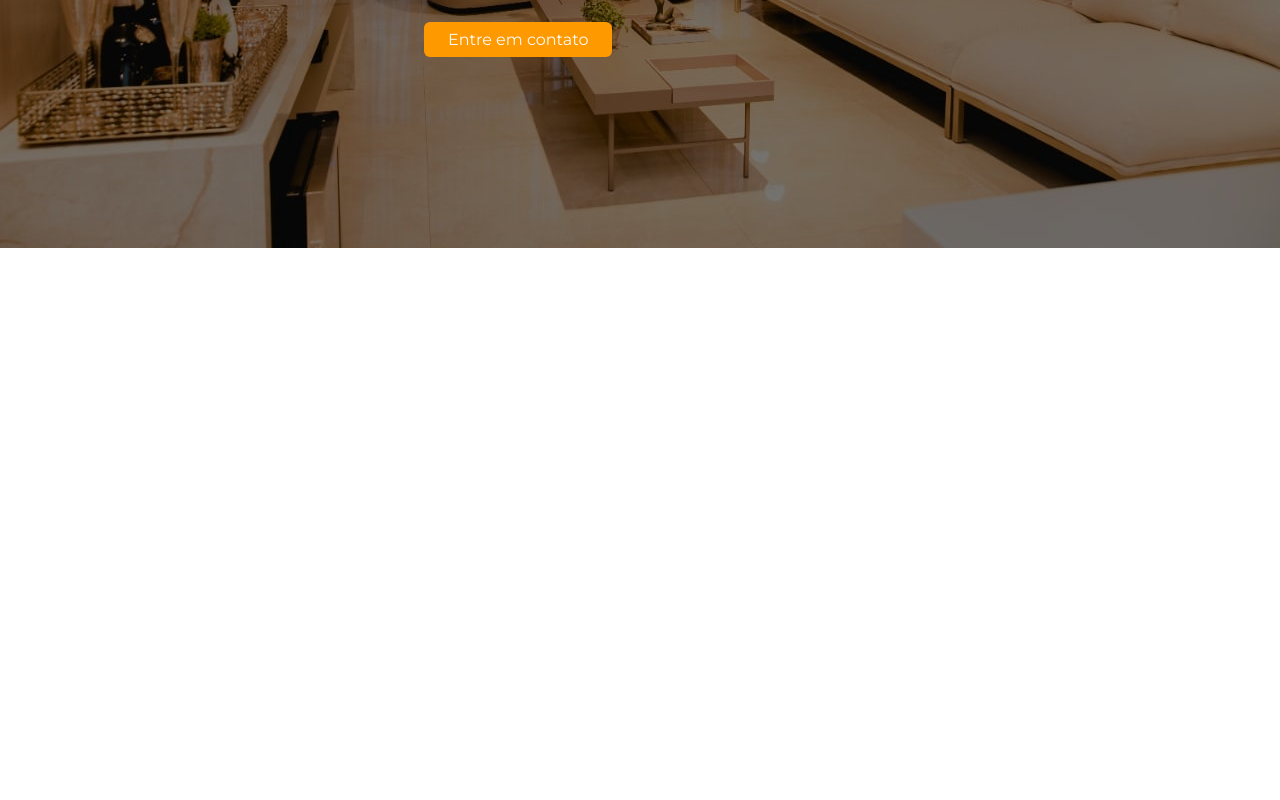
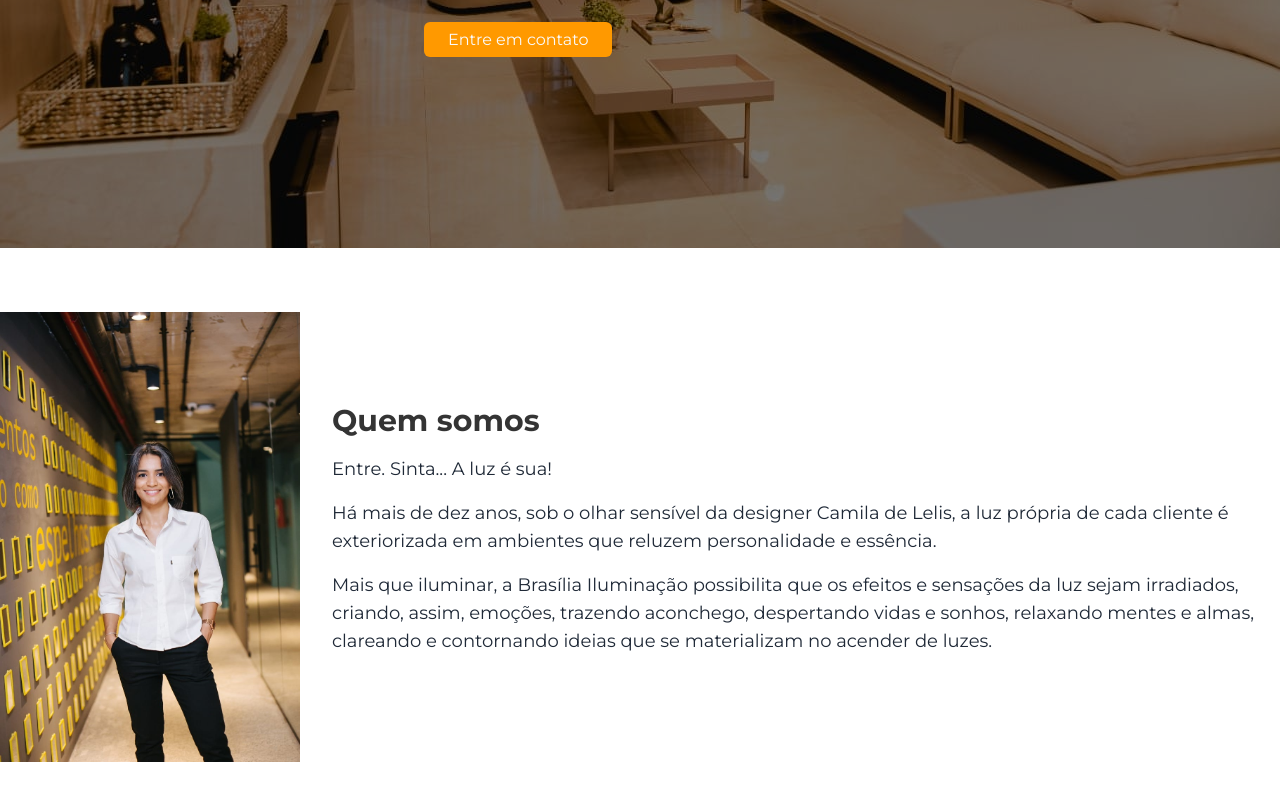
Before and after one commit to CodeTheApp/bi-web, a Next.js app: page / in a window 1280 px wide. Shown: the part 552-1352 px from the top of the page. Before the commit the page ends 800 px from the top, so only its background shows below. Built offline with nearby package versions, Linux system fonts and the light colour scheme.

Commit message:
feat: init about component

```diff
--- a/src/app/page.tsx
+++ b/src/app/page.tsx
@@ -1,11 +1,13 @@
+import About from '@/components/About';
 import Header from '../components/Header';
 import HomeSection from '../components/Home';
 
 export default function Home() {
   return (
-    <body className='bg-bodyColor'>
+    <body className='bg-bodyColor scroll-smooth'>
       <Header />
       <HomeSection />
+      <About />
     </body>
   );
 }
--- /dev/null
+++ b/src/components/About.tsx
@@ -0,0 +1,37 @@
+import Image from 'next/image';
+import Camila from '../../assets/camila.jpg';
+
+export default function About() {
+  return (
+    <section id='about' className='section py-16'>
+      <div className='container mx-auto flex flex-col md:flex-row items-center'>
+        <div className='image flex-shrink-0 mb-6 md:mb-0 md:mr-8'>
+          <Image
+            src={Camila}
+            alt='foto da proprietária em pé em fundo bege e roupa preta, sorrindo e de braços cruzados'
+            width={300}
+            height={400}
+          />
+        </div>
+        <div className='text text-gray-800'>
+          <h1 className='text-3xl text-brand-dark font-bold mb-4'>
+            Quem somos
+          </h1>
+          <p className='text-lg mb-4'>Entre. Sinta... A luz é sua!</p>
+          <p className='text-lg mb-4'>
+            Há mais de dez anos, sob o olhar sensível da designer Camila de
+            Lelis, a luz própria de cada cliente é exteriorizada em ambientes
+            que reluzem personalidade e essência.
+          </p>
+          <p className='text-lg mb-4'>
+            Mais que iluminar, a Brasília Iluminação possibilita que os efeitos
+            e sensações da luz sejam irradiados, criando, assim, emoções,
+            trazendo aconchego, despertando vidas e sonhos, relaxando mentes e
+            almas, clareando e contornando ideias que se materializam no acender
+            de luzes.
+          </p>
+        </div>
+      </div>
+    </section>
+  );
+}
```
